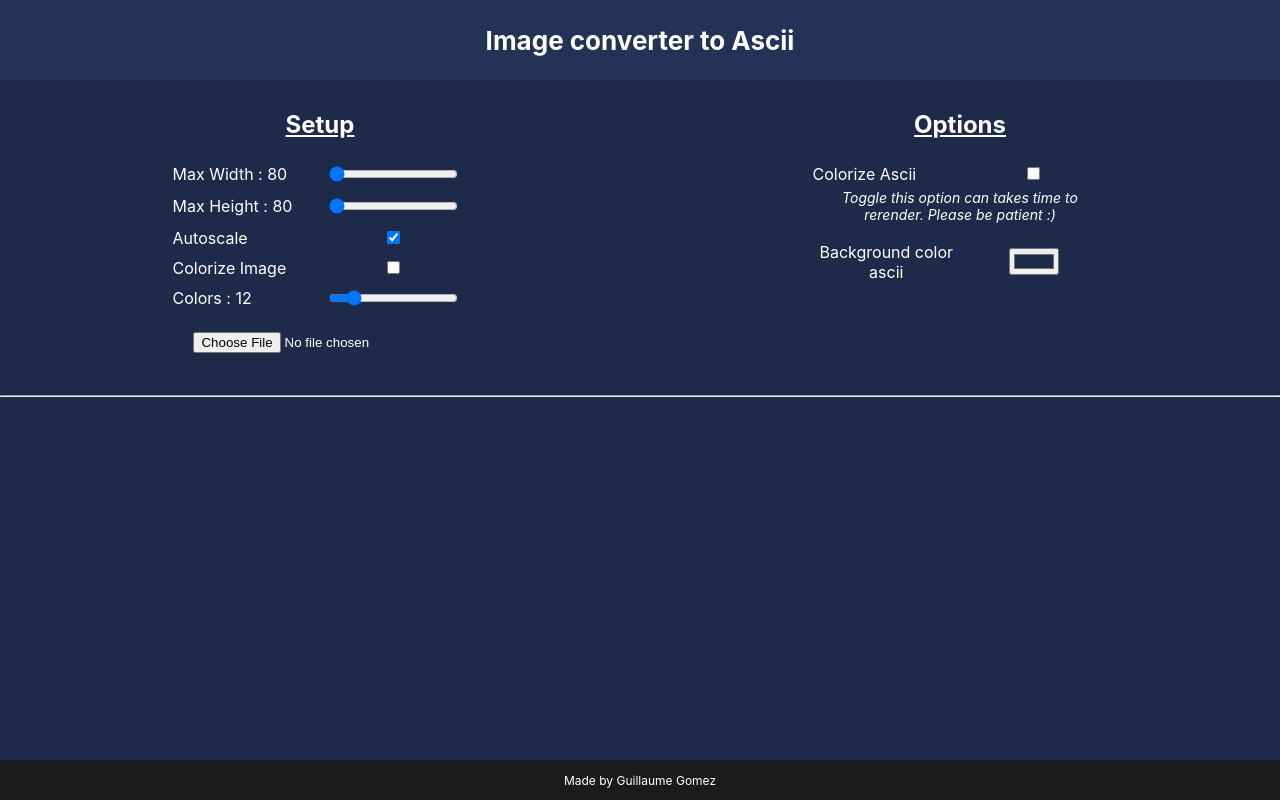
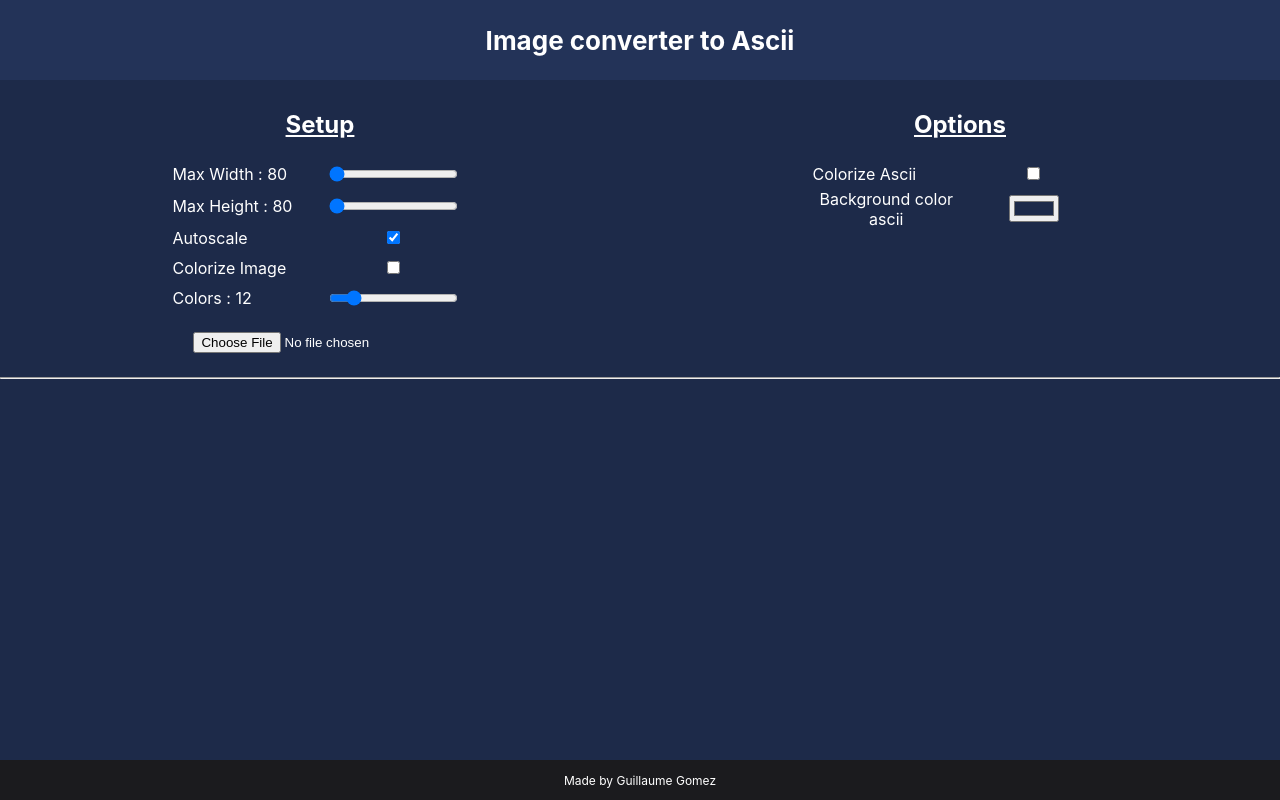
Before and after one commit to guillaume-gomez/image-to-ascii, a React (Create React App) app: page / in a window 1280 px wide. Built offline with nearby package versions, Linux system fonts and the light colour scheme.

Commit message:
remove hint text

```diff
--- a/src/RenderOptionForm.css
+++ b/src/RenderOptionForm.css
@@ -42,12 +42,3 @@
 #Color-input-container {
   width: 30%;
 }
-
-
-#hint {
-  font-size: 14px;
-  font-style: italic;
-  display: flex;
-  width: 48%;
-  margin-top: 5px;
-}
--- a/src/RenderOptionForm.tsx
+++ b/src/RenderOptionForm.tsx
@@ -17,7 +17,6 @@ function RenderOptionForm({ configuration, setConfigurationParam }: FormInterfac
            <label htmlFor="Colorize">Colorize Ascii</label><br/>
            <input type="checkbox" name="Colorize" id="Colorize" checked={colorizeAscii} onChange={e => setConfigurationParam("colorizeAscii", !!e.target.checked)}/>
         </div>
-        <p id="hint">Toggle this option can takes time to rerender. Please be patient :) </p>
         <div className="ColorPalette">
           <label htmlFor="background-color-ascii">Background color ascii</label>
           <div id="Color-input-container">
```
